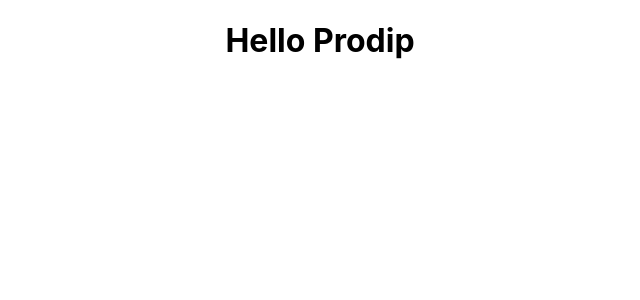
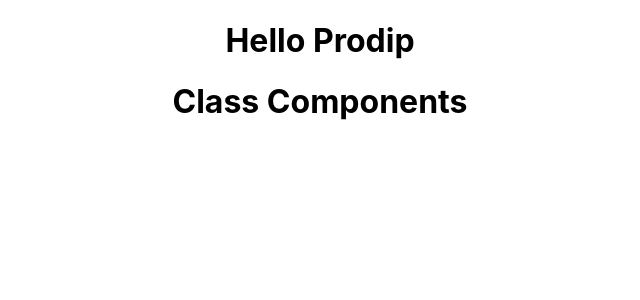
Before and after one commit to Prodip2416/react-exercise, a React (Create React App) app in the folder hello-react/: page / in a window 1280 px wide. Shown: the top 300 px of the page, without its empty margins (320-960 px from the left). Built offline with nearby package versions, Linux system fonts and the light colour scheme.

Commit message:
Class Components example

```diff
--- a/hello-react/src/App.js
+++ b/hello-react/src/App.js
@@ -2,11 +2,13 @@
 import logo from './logo.svg';
 import './App.css';
 import Greet from './components/Greet';
+import Welcome from './components/Welcome';
 
 function App() {
   return (
     <div className="App">
       <Greet/>
+      <Welcome/>
     </div>
   );
 }
--- /dev/null
+++ b/hello-react/src/components/Welcome.js
@@ -0,0 +1,13 @@
+import React, { Component } from 'react'
+
+class Welcome extends Component {
+    render() {
+        return (
+            <div>
+                <h1>Class Components</h1>
+            </div>
+        )
+    }
+}
+
+export default Welcome
```
